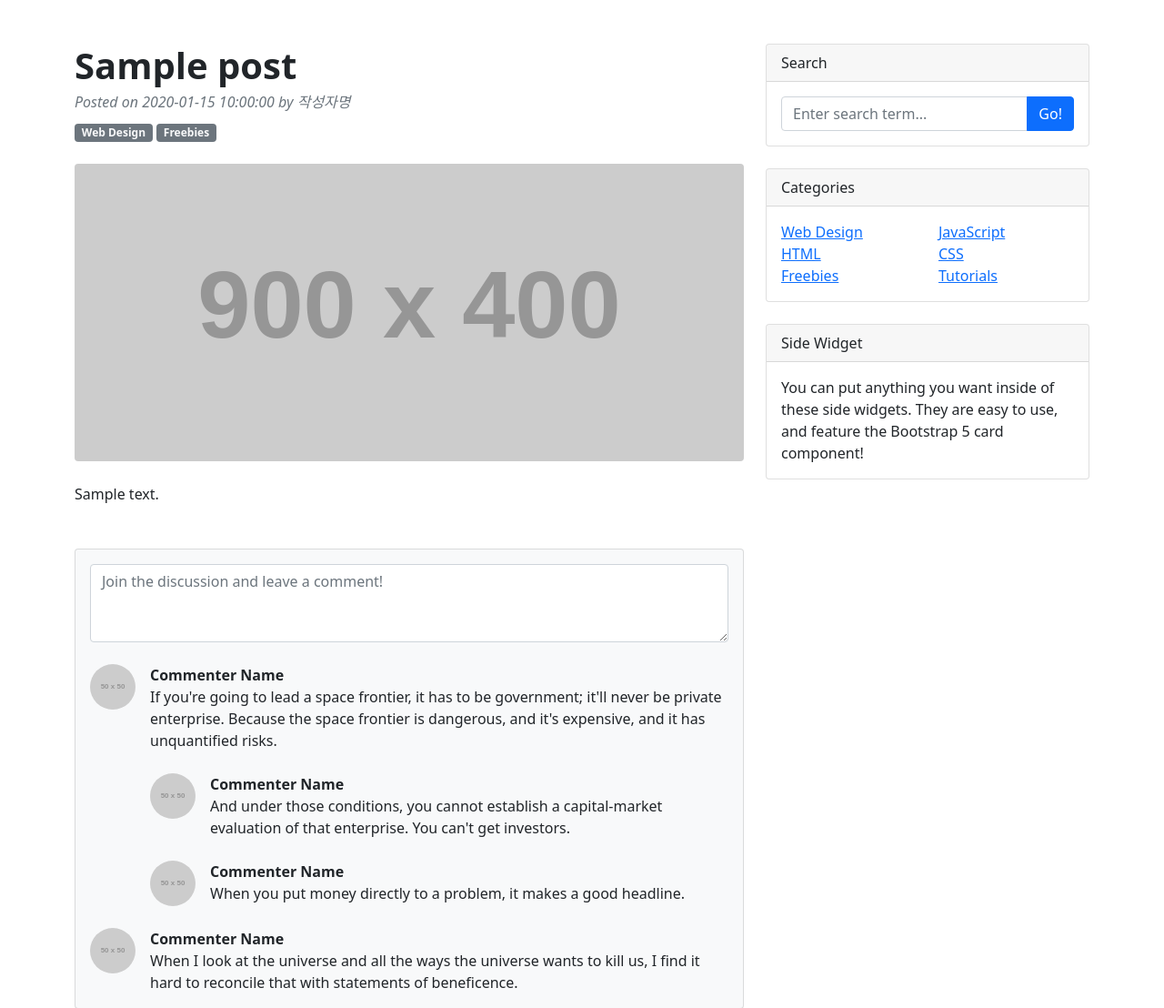
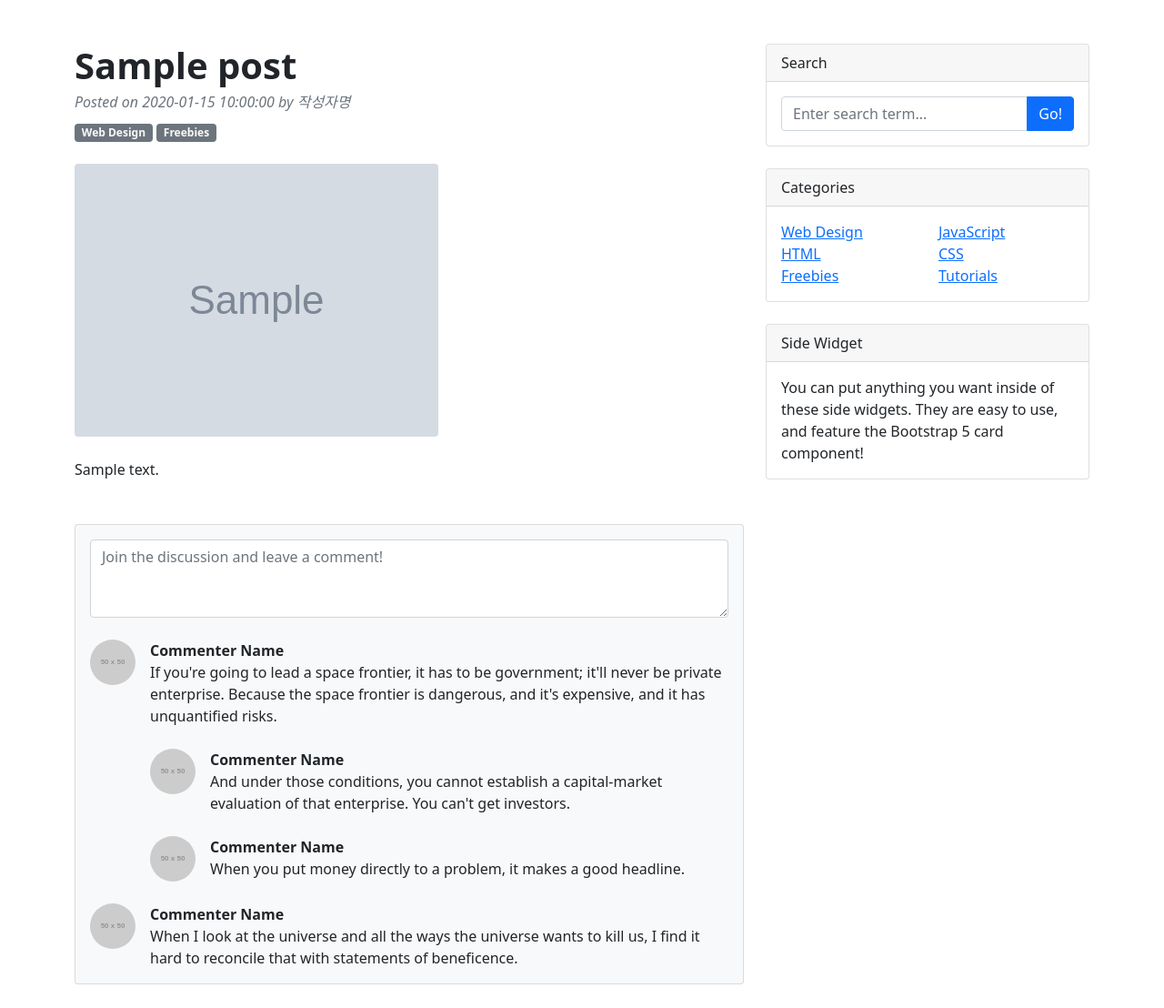
Before and after one commit to Lyainc/do-it-django, a Python web app: template 02-django/blog/templates/blog/Post_detail.html in a window 1280 px wide. Shown: the part 56-1164 px from the top of the page at 91% size. Run offline with Jinja, Linux system fonts and the light colour scheme; the template is opened without the code that fills it: most values are stand-ins (such as "Sample title", 1, 10 or a date in 2020); grey boxes marked "Sample" are stand-in pictures; grey boxes labelled with a size stand in for pictures from a placeholder-image service; some libraries are stand-ins or nearby versions.

Commit message:
파일 업로드 기능

```diff
--- a/02-django/blog/models.py
+++ b/02-django/blog/models.py
@@ -6,6 +6,8 @@ class Post(models.Model):
     content = models.TextField()
 
     head_image = models.ImageField(upload_to='blog/images/%Y/%m/%d/', blank=True)
+    file_upload = models.FileField(upload_to='blog/files/%Y/%m/%d', blank=True)
+
     created_at = models.DateTimeField(auto_now_add=True)
     updated_at = models.DateTimeField(auto_now=True)
 
--- a/02-django/blog/templates/blog/Post_detail.html
+++ b/02-django/blog/templates/blog/Post_detail.html
@@ -45,7 +45,7 @@
                             <a class="badge bg-secondary text-decoration-none link-light" href="#!">Freebies</a>
                         </header>
                         <!-- Preview image figure-->
-                        <figure class="mb-4"><img class="img-fluid rounded" src="https://dummyimage.com/900x400/ced4da/6c757d.jpg" alt="..." /></figure>
+                        <figure class="mb-4"><img class="img-fluid rounded" src="{{ post.head_image.url }}" alt="..." /></figure>
                         <!-- Post content-->
                         <section class="mb-5">
                             <p>{{ post.content }}</p>
```
